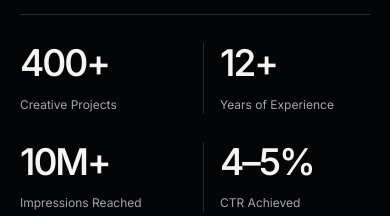
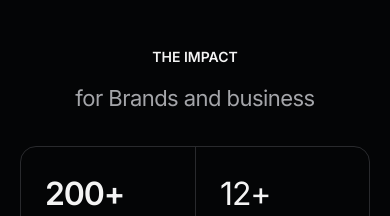
Before and after one commit to vketanbest-debug/ketan-portfolio, a website built with Vite: page website/index.html in a window 390 px wide. Shown: the part 882-1098 px from the top of the page. Built offline with nearby package versions, Linux system fonts and the light colour scheme; a script that the page names is missing.

Commit message:
Refine hero impact KPIs with responsive layout and subtle motion

```diff
--- a/website/src/main.js
+++ b/website/src/main.js
@@ -117,7 +117,7 @@ if(!isCase){
  const cleanupBrands=mountBrandSlider(document.querySelector('.home-hero'),brands);
  window.addEventListener('pagehide',cleanupBrands,{once:true});
  if(import.meta.hot)import.meta.hot.dispose(cleanupBrands);
- document.querySelector('.home-hero').insertAdjacentHTML('afterend',`<section class="home-section portfolio-kpis" aria-label="Career highlights"><dl>${[['400+','Creative Projects'],['12+','Years of Experience'],['10M+','Impressions Reached'],['4–5%','CTR Achieved']].map(([value,label])=>`<div><dt>${label}</dt><dd>${value}</dd></div>`).join('')}</dl></section>`);
+ document.querySelector('.home-hero').insertAdjacentHTML('afterend',`<section class="home-section portfolio-kpis" aria-labelledby="impact-title"><header class="portfolio-kpis-heading"><h2 id="impact-title">THE IMPACT</h2><p>for Brands and business</p></header><dl>${[['200+','Creative Projects'],['12+','Years of Experience'],['10M+','Impressions Reached'],['4–5%','Avg. CTR Per Campaign']].map(([value,label])=>`<div><dt>${label}</dt><dd>${value}</dd></div>`).join('')}</dl></section>`);
  const leadershipCards=[
   ['Building teams','Led a six-person design team and brought designers, motion specialists, agencies and production partners together around a shared creative direction.','<circle cx="20" cy="20" r="14"/><circle cx="20" cy="20" r="8"/>'],
   ['Creating systems','Built modular campaign frameworks, reusable assets and production workflows that kept creative consistent across channels and high-volume delivery.','<rect x="5" y="5" width="12" height="12" rx="3"/><rect x="23" y="5" width="12" height="12" rx="3"/><rect x="5" y="23" width="12" height="12" rx="3"/><rect x="23" y="23" width="12" height="12" rx="3"/>'],
@@ -141,6 +141,7 @@ gsap.matchMedia().add('(prefers-reduced-motion: no-preference)',()=>{
  gsap.from('h1',{y:24,autoAlpha:0,duration:.75,ease:'power2.out',clearProps:'all'});
  document.querySelectorAll('.chapter-head,.about-grid,.timeline article,.approach-grid article').forEach(el=>gsap.from(el,{y:20,autoAlpha:0,duration:.65,ease:'power2.out',clearProps:'all',scrollTrigger:{trigger:el,start:'top 92%',once:true}}));
  if(!isCase){
+  gsap.from('.portfolio-kpis-heading,.portfolio-kpis dl>div',{y:12,opacity:0,duration:.55,stagger:.07,ease:'power2.out',clearProps:'all',scrollTrigger:{trigger:'.portfolio-kpis',start:'top 88%',once:true}});
   gsap.from('.hero-copy>.eyebrow,.hero-copy>p,.hero-copy>.button,.hero-note',{y:12,opacity:0,duration:.6,stagger:.09,delay:.15,ease:'power2.out',clearProps:'all'});
   ScrollTrigger.batch('.bento-card',{start:'top 96%',once:true,onEnter:cards=>gsap.from(cards,{y:28,opacity:.35,duration:.7,stagger:.09,ease:'power2.out',clearProps:'all'})});
   gsap.from('#contact h2',{y:20,opacity:0,duration:.7,clearProps:'all',scrollTrigger:{trigger:'#contact',start:'top 85%',once:true}});
--- a/website/src/style.css
+++ b/website/src/style.css
@@ -120,18 +120,24 @@
 @media(max-width:760px){.leadership-grid{grid-template-columns:1fr}.leadership-grid article{padding:28px 24px;min-height:0}.leadership-icon{right:24px;top:24px;width:34px;height:34px}.leadership-grid h3{margin-right:28px}.leadership-deck{margin:20px 0 28px}.leadership-grid p{font-size:.9375rem}}
 
 /* Career highlights follow the hero; values are supplied by the portfolio owner. */
-.portfolio-kpis{padding-top:40px;padding-bottom:40px}
-.portfolio-kpis dl{display:grid;grid-template-columns:repeat(4,minmax(0,1fr));gap:24px;margin:0}
-.portfolio-kpis dl>div{display:flex;flex-direction:column-reverse;gap:12px;padding:8px 24px;border-left:1px solid var(--line)}
-.portfolio-kpis dl>div:first-child{padding-left:0;border-left:0}
-.portfolio-kpis dd{margin:0;font-size:clamp(2.3rem,4vw,3.8rem);font-weight:550;letter-spacing:-.055em;line-height:1.1;color:var(--text)}
-.portfolio-kpis dt{font-size:.8125rem;color:var(--muted);line-height:1.5}
+.portfolio-kpis{padding-top:32px;padding-bottom:64px;border-top:0}
+.portfolio-kpis-heading{text-align:center;margin-bottom:48px}
+.portfolio-kpis-heading h2{font-size:.875rem;font-weight:600;line-height:1.5;letter-spacing:0}
+.portfolio-kpis-heading p{margin-top:16px;font-size:clamp(1.375rem,2.5vw,1.75rem);font-weight:400;line-height:1.4;letter-spacing:-.025em;color:var(--muted)}
+.portfolio-kpis dl{display:grid;grid-template-columns:repeat(4,minmax(0,1fr));gap:0;margin:0;border:1px solid var(--line);border-radius:16px;overflow:hidden}
+.portfolio-kpis dl>div{position:relative;display:flex;flex-direction:column-reverse;justify-content:center;gap:8px;min-width:0;min-height:132px;padding:32px clamp(24px,4vw,64px);border-left:1px solid var(--line);transition:background-color .25s ease}
+.portfolio-kpis dl>div:first-child{border-left:0}
+.portfolio-kpis dd{margin:0;font-size:clamp(2rem,3vw,2.375rem);font-weight:400;letter-spacing:-.035em;line-height:1.1;color:var(--text);transition:transform .25s ease,color .25s ease}
+.portfolio-kpis dl>div:first-child dd{font-weight:600}
+.portfolio-kpis dt{font-size:.75rem;color:var(--text);line-height:1.5}
+@media(hover:hover) and (pointer:fine){.portfolio-kpis dl>div:hover{background:var(--panel)}.portfolio-kpis dl>div:hover dd{transform:translateY(-3px);color:var(--accent)}}
+@media(prefers-reduced-motion:reduce){.portfolio-kpis dl>div:hover dd{transform:none}}
 .contact-details{display:flex;flex-wrap:wrap;gap:40px 80px;margin-top:32px}
 .contact-details .eyebrow{display:block;color:var(--muted);margin-bottom:12px;font-size:.6875rem}
 .contact-details a,.contact-details p{font-size:1rem;color:var(--text);line-height:1.6}
 .contact-details a{display:inline-block}.contact-details a:hover{color:var(--accent)}
 .contact-details a>span{margin-left:16px}
-@media(max-width:760px){.portfolio-kpis{padding:28px 0}.portfolio-kpis dl{grid-template-columns:repeat(2,minmax(0,1fr));gap:28px 16px}.portfolio-kpis dl>div{padding:0 16px}.portfolio-kpis dl>div:nth-child(odd){border-left:0;padding-left:0}.portfolio-kpis dt{font-size:.75rem}.contact-details{gap:28px 40px}}
+@media(max-width:760px){.portfolio-kpis{padding:32px 0 48px}.portfolio-kpis-heading{margin-bottom:32px}.portfolio-kpis dl{grid-template-columns:repeat(2,minmax(0,1fr))}.portfolio-kpis dl>div{min-height:120px;padding:24px}.portfolio-kpis dl>div:nth-child(odd){border-left:0}.portfolio-kpis dl>div:nth-child(n+3){border-top:1px solid var(--line)}.contact-details{gap:28px 40px}}
 
 /* Seamless, monochrome brand strip at the foot of the hero. */
 .home-hero.has-brand-slider{display:flex;flex-direction:column;gap:0}
```
Also changed, not shown: website/DESIGN-SYSTEM.md (+2 -0 lines).
